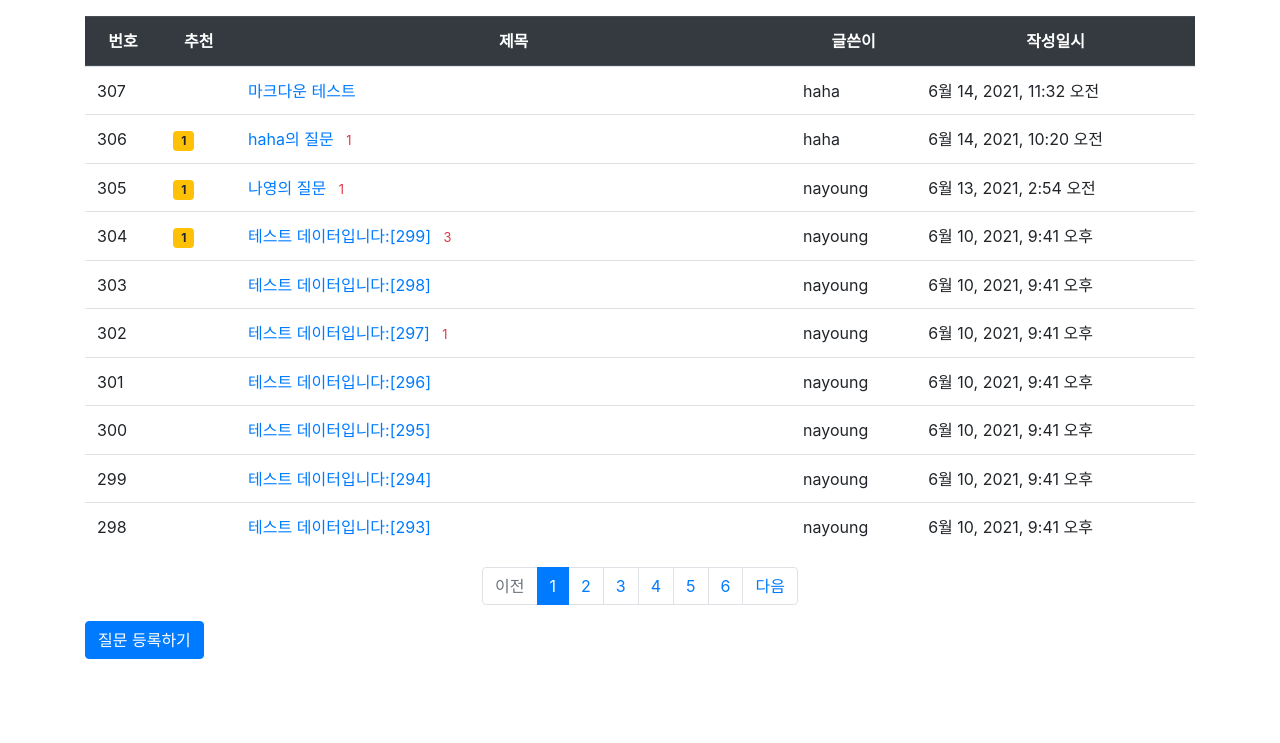
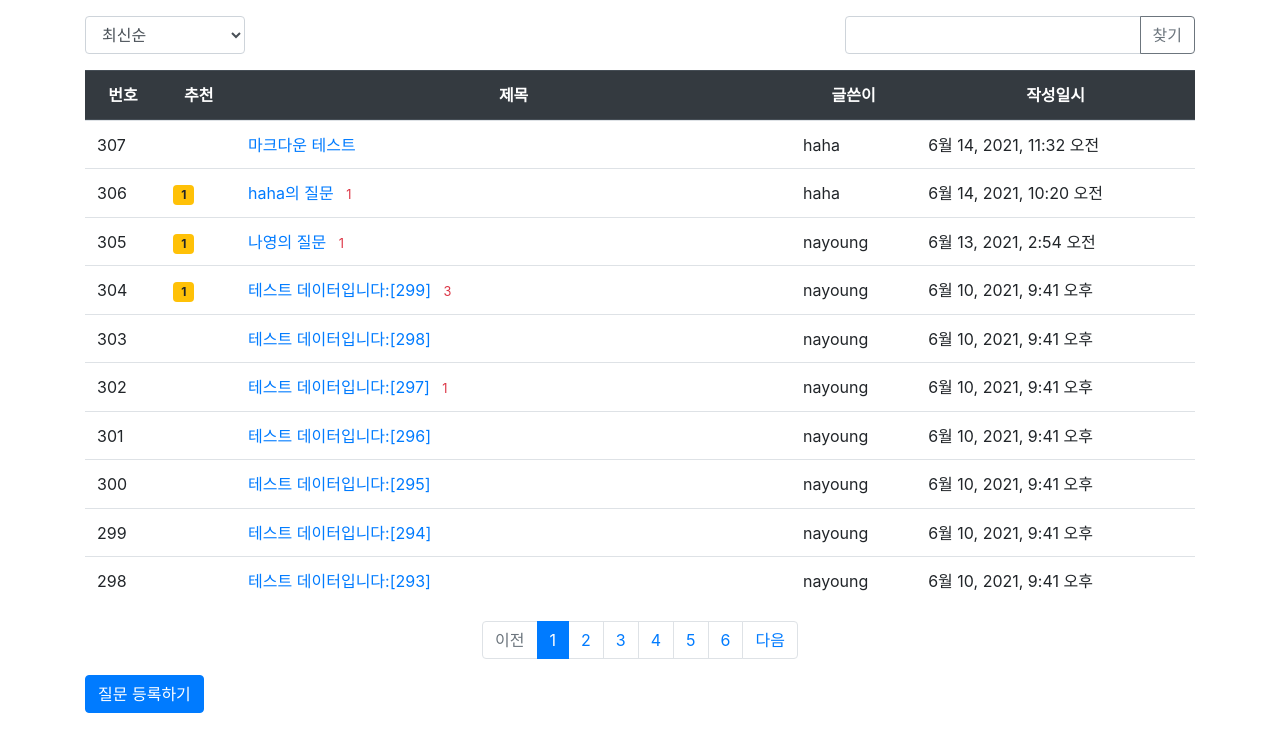
Before and after one commit to naa02/django-mysite, a Django app: page / in a window 1280 px wide. Shown: the part 57-800 px from the top of the page. Run offline with Django 3.2, Linux system fonts and the light colour scheme; data comes from the database, SQL or seed files in the repository; some libraries are stand-ins or nearby versions.

Commit message:
검색, 정렬 기능 추가

```diff
--- a/pybo/views/base_views.py
+++ b/pybo/views/base_views.py
@@ -1,6 +1,6 @@
 from django.core.paginator import Paginator
 from django.shortcuts import render, get_object_or_404
-
+from django.db.models import Q, Count
 from ..models import Question
 
 def index(request):
@@ -9,13 +9,31 @@ def index(request):
     """
     # 입력 파라미터
     page = request.GET.get('page', '1')  # 페이지
-    # 조회
-    question_list = Question.objects.order_by('-create_date')
+    kw = request.GET.get('kw', '')  # 검색어
+    so = request.GET.get('so', 'recent')  # 정렬기준
+
+    # 정렬
+    if so == 'recommend':
+        question_list = Question.objects.annotate(num_voter=Count('voter')).order_by('-num_voter', '-create_date')
+    elif so == 'popular':
+        question_list = Question.objects.annotate(num_answer=Count('answer')).order_by('-num_answer', '-create_date')
+    else:  # recent
+        question_list = Question.objects.order_by('-create_date')
+
+    # 검색
+    if kw:
+        question_list = question_list.filter(
+            Q(subject__icontains=kw) |  # 제목검색
+            Q(content__icontains=kw) |  # 내용검색
+            Q(author__username__icontains=kw) |  # 질문 글쓴이검색
+            Q(answer__author__username__icontains=kw)  # 답변 글쓴이검색
+        ).distinct()
+
     # 페이징처리
     paginator = Paginator(question_list, 10)  # 페이지당 10개씩 보여주기
     page_obj = paginator.get_page(page)
 
-    context = {'question_list': page_obj}
+    context = {'question_list': page_obj, 'page': page, 'kw': kw, 'so': so}
     return render(request, 'pybo/question_list.html', context)
 
 def detail(request, question_id):
--- a/templates/pybo/question_list.html
+++ b/templates/pybo/question_list.html
@@ -3,6 +3,22 @@
 {% block content %}
 
 <div class="container my-3">
+    <div class="row justify-content-between my-3">
+        <div class="col-2">
+            <select class="form-control so">
+                <option value="recent" {% if so == 'recent' %}selected{% endif %}>최신순</option>
+                <option value="recommend" {% if so == 'recommend' %}selected{% endif %}>추천순</option>
+                <option value="popular" {% if so == 'popular' %}selected{% endif %}>인기순</option>
+            </select>
+        </div>
+        <div class="col-4 input-group">
+            <input type="text" class="form-control kw" value="{{ kw|default_if_none:'' }}">
+            <div class="input-group-append">
+                <button class="btn btn-outline-secondary" type="button" id="btn_search">찾기</button>
+            </div>
+        </div>
+    </div>
+
     <table class="table">
         <thead>
         <tr class="text-center thead-dark">
@@ -51,7 +67,7 @@
         <!-- 이전페이지 -->
         {% if question_list.has_previous %}
         <li class="page-item">
-            <a class="page-link" href="?page={{ question_list.previous_page_number }}">이전</a>
+            <a class="page-link" data-page="{{ question_list.previous_page_number }}" href="#">이전</a>
         </li>
         {% else %}
         <li class="page-item disabled">
@@ -63,11 +79,11 @@
         {% if page_number >= question_list.number|add:-5 and page_number <= question_list.number|add:5 %}
             {% if page_number == question_list.number %}
             <li class="page-item active" aria-current="page">
-                <a class="page-link" href="?page={{ page_number }}">{{ page_number }}</a>
+                <a class="page-link" data-page="{{ page_number }}" href="#">{{ page_number }}</a>
             </li>
             {% else %}
             <li class="page-item">
-                <a class="page-link" href="?page={{ page_number }}">{{ page_number }}</a>
+                <a class="page-link" data-page="{{ page_number }}" href="#">{{ page_number }}</a>
             </li>
             {% endif %}
         {% endif %}
@@ -75,7 +91,7 @@
         <!-- 다음페이지 -->
         {% if question_list.has_next %}
         <li class="page-item">
-            <a class="page-link" href="?page={{ question_list.next_page_number }}">다음</a>
+            <a class="page-link" data-page="{{ question_list.next_page_number }}" href="#">다음</a>
         </li>
         {% else %}
         <li class="page-item disabled">
@@ -90,4 +106,33 @@
     </a>
 </div>
 
+<form id="searchForm" method="get" action="{% url 'index' %}">
+    <input type="hidden" id="kw" name="kw" value="{{ kw|default_if_none:'' }}">
+    <input type="hidden" id="page" name="page" value="{{ page }}">
+    <input type="hidden" id="so" name="so" value="{{ so }}">
+</form>
+
 {% endblock %}
+
+{% block script %}
+<script type='text/javascript'>
+$(document).ready(function(){
+    $(".page-link").on('click', function() {
+        $("#page").val($(this).data("page"));
+        $("#searchForm").submit();
+    });
+
+    $("#btn_search").on('click', function() {
+        $("#kw").val($(".kw").val());
+        $("#page").val(1);  // 검색버튼을 클릭할 경우 1페이지부터 조회한다.
+        $("#searchForm").submit();
+    });
+
+    $(".so").on('change', function() {
+        $("#so").val($(this).val());
+        $("#page").val(1);
+        $("#searchForm").submit();
+    });
+});
+</script>
+{% endblock %}
```
